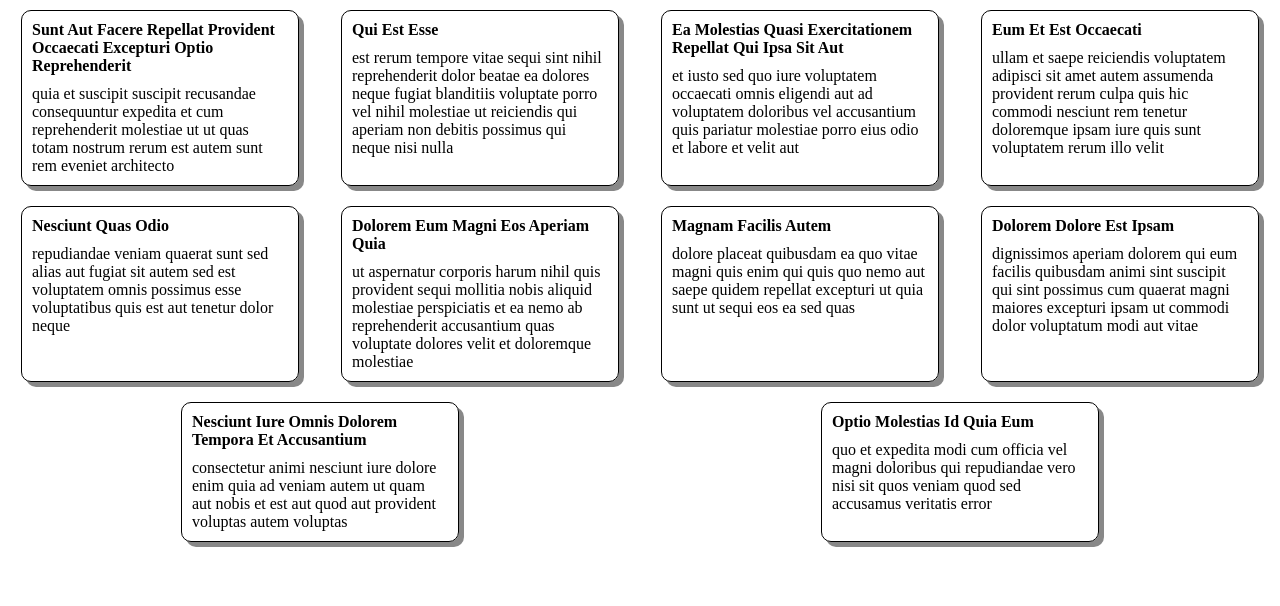
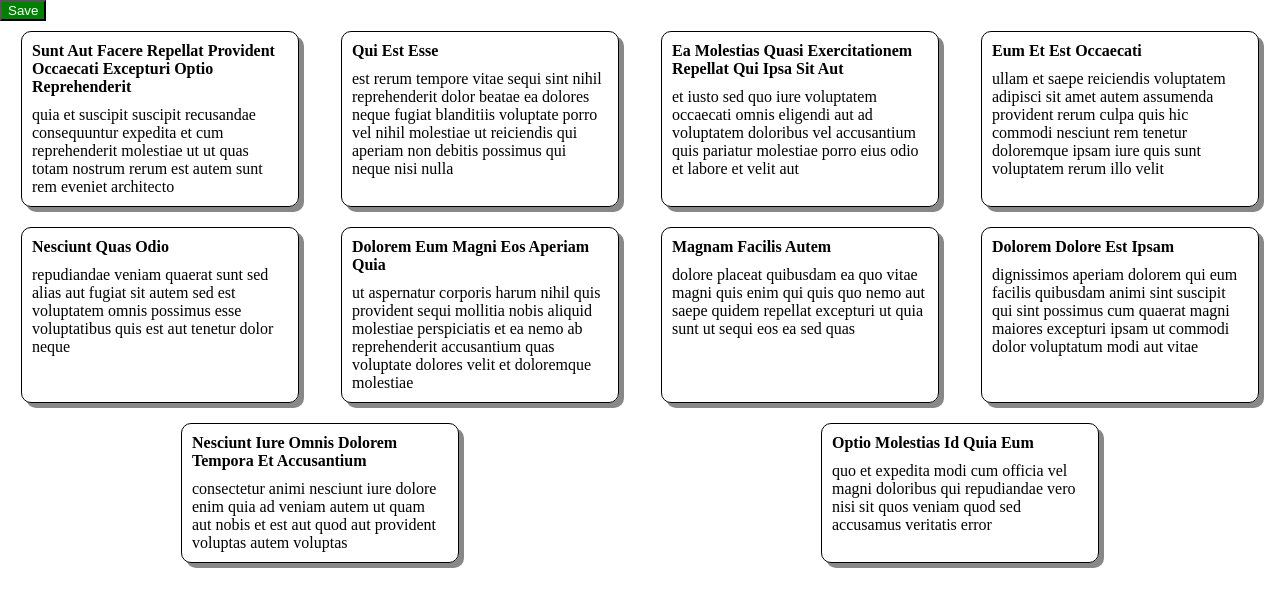
Before and after one commit to rei41q/Learn-fsw, a React (Create React App) app in the folder cp8/chapter8/: page /counter in a window 1280 px wide. Shown: the top 606 px of the page. Built offline with nearby package versions, Linux system fonts and the light colour scheme.

Commit message:
refactor

```diff
--- a/cp8/chapter8/src/App.js
+++ b/cp8/chapter8/src/App.js
@@ -1,30 +1,9 @@
-import Counting from "./Counting";
-import Counting2 from "./Counting2";
-import Education from "./Education";
-import Identity from "./Identity";
+import Blogs from "./pages/Blogs/Blogs";
 
 const App = () => {
-  const userObject = {
-    name: "El Setiyawan",
-    address: "Jogjakarta",
-  };
-
-  const educations = {
-    univ: "UGM",
-    jurusan: "Teknik Mesin",
-  };
-
   return (
     <>
-      <div>
-        <h1>Halaman React Pertamaku</h1>
-      </div>
-      <Identity user={userObject} />
-      <hr />
-      <Education educations={educations} />
-      <hr />
-      <Counting startNumber={3}/>
-      <Counting2 startNumber={10}/>
+      <Blogs />
     </>
   );
 };
--- a/cp8/chapter8/src/app.module.css
+++ /dev/null
@@ -1,3 +0,0 @@
-/* .wrapper {
-  display: flex;
-} */
--- /dev/null
+++ b/cp8/chapter8/src/components/Card.jsx
@@ -0,0 +1,29 @@
+import React from "react";
+
+const Card = (props) => {
+  const { title, body} = props;
+  return (
+    <div style={styles.card}>
+      <div style={styles.title}>{title}</div>
+      <div>{body}</div>
+    </div>
+  );
+};
+
+const styles = {
+  card: {
+    border: "0.5px solid black",
+    width: "20%",
+    margin: "10px",
+    borderRadius: "10px",
+    padding: "10px",
+    boxShadow: "5px 5px #888888",
+    cursor: "pointer",
+  },
+  title: {
+    fontWeight: "bold",
+    marginBottom: "10px",
+    textTransform: "capitalize",
+  },
+};
+export default Card;
--- a/cp8/chapter8/src/index.js
+++ b/cp8/chapter8/src/index.js
@@ -1,7 +1,7 @@
 import React from "react";
 import ReactDOM from "react-dom/client";
-import Blogs from "./Blogs";
+import App from "./App";
 import "./style.css";
 
 const root = ReactDOM.createRoot(document.getElementById("root"));
-root.render(<Blogs />);
+root.render(<App />);
--- a/cp8/chapter8/src/Blogs.jsx
+++ b/cp8/chapter8/src/pages/Blogs/Blogs.jsx
@@ -1,4 +1,6 @@
 import React, { useState } from "react";
+import Button from "../../components/Button";
+import Card from "../../components/Card";
 
 const Blogs = () => {
   const [posts, setPosts] = useState([
@@ -65,39 +67,25 @@ const Blogs = () => {
     },
   ]);
   return (
-    <div
-      style={{
-        display: "flex",
-        flexWrap: "wrap",
-        justifyContent: "space-around",
-      }}
-    >
-      {posts.map((post) => (
-        <div
-          style={{
-            border: "0.5px solid black",
-            width: "20%",
-            margin: "10px",
-            borderRadius: "10px",
-            padding: "10px",
-            boxShadow: "5px 5px #888888",
-            cursor: "pointer",
-          }}
-        >
-          <div
-            style={{
-              fontWeight: "bold",
-              marginBottom: "10px",
-              textTransform: "capitalize",
-            }}
-          >
-            {post.title}
-          </div>
-          <div>{post.body}</div>
-        </div>
-      ))}
-    </div>
+    <>
+      <div>
+        <Button title={"Register"} />
+      </div>
+      <div style={styles.wrapper}>
+        {posts.map((post) => (
+          <Card title={post.title} body={post.body} />
+        ))}
+      </div>
+    </>
   );
 };
 
+const styles = {
+  wrapper: {
+    display: "flex",
+    flexWrap: "wrap",
+    justifyContent: "space-around",
+  },
+};
+
 export default Blogs;
```
Also changed, not shown: cp8/chapter8/src/components/Button.js (renamed from cp8/chapter8/src/Button.js), cp8/chapter8/src/pages/Counter/Counting.jsx (renamed from cp8/chapter8/src/Counting.jsx), cp8/chapter8/src/pages/Counter/Counting2.jsx (renamed from cp8/chapter8/src/Counting2.jsx), cp8/chapter8/src/pages/Education.js (renamed from cp8/chapter8/src/Education.js), cp8/chapter8/src/pages/Identity.js (renamed from cp8/chapter8/src/Identity.js), cp8/chapter8/src/pages/Mapping/App2.js (renamed from cp8/chapter8/src/App2.js).
